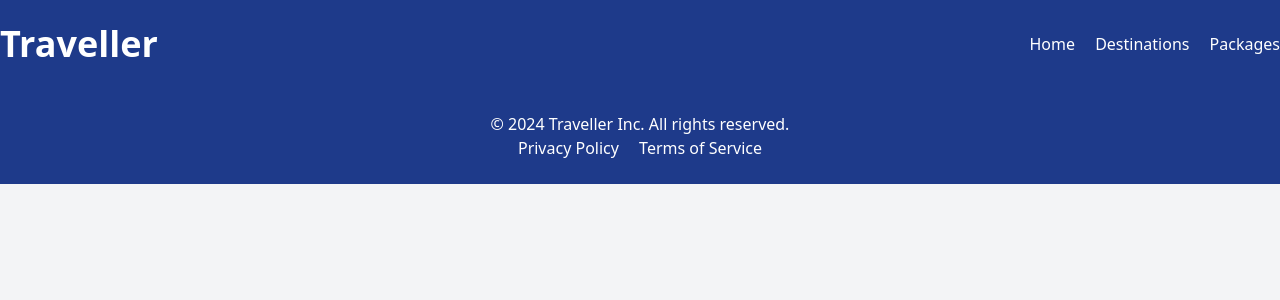
After one commit to jasonirvine76/traveller, a Django app: template templates/base.html in a window 1280 px wide. The commit adds this page. Shown: the top 300 px of the page. Run offline with Django 4.2, Linux system fonts and the light colour scheme; the template is opened without the code that fills it, so the values that code supplies are empty; some libraries are stand-ins or nearby versions.

Commit message:
refactor: create base.html

```diff
--- /dev/null
+++ b/templates/base.html
@@ -0,0 +1,40 @@
+<!DOCTYPE html>
+<html lang="en">
+
+<head>
+    <meta charset="UTF-8">
+    <meta name="viewport" content="width=device-width, initial-scale=1.0">
+    <title>Traveller</title>
+    <script src="https://cdn.tailwindcss.com"></script>
+</head>
+
+<body class="bg-gray-100 text-gray-800">
+    <!-- Header -->
+    <header class="bg-blue-900 text-white py-6">
+        <div class="container mx-auto flex items-center justify-between">
+            <h1 class="text-4xl font-bold">Traveller</h1>
+            <nav class="space-x-4">
+                <a href="/" class="hover:underline">Home</a>
+                <a href="/search" class="hover:underline">Destinations</a>
+                <a href="/package" class="hover:underline">Packages</a>
+            </nav>
+        </div>
+    </header>
+
+    {% block content %}
+    <!-- Put your content here -->
+    {% endblock %}
+
+    <!-- Footer -->
+    <footer class="bg-blue-900 text-white py-6">
+        <div class="container mx-auto text-center">
+            <p>&copy; 2024 Traveller Inc. All rights reserved.</p>
+            <nav class="space-x-4">
+                <a href="/" class="hover:underline">Privacy Policy</a>
+                <a href="/" class="hover:underline">Terms of Service</a>
+            </nav>
+        </div>
+    </footer>
+</body>
+
+</html>
--- a/traveller/settings.py
+++ b/traveller/settings.py
@@ -60,7 +60,7 @@ ROOT_URLCONF = 'traveller.urls'
 TEMPLATES = [
     {
         'BACKEND': 'django.template.backends.django.DjangoTemplates',
-        'DIRS': [],
+        'DIRS': [BASE_DIR / "templates"],  # Add your templates directory
         'APP_DIRS': True,
         'OPTIONS': {
             'context_processors': [
@@ -72,6 +72,7 @@ TEMPLATES = [
         },
     },
 ]
+
 
 WSGI_APPLICATION = 'traveller.wsgi.application'
 
```
Also changed, not shown: homepage/templates/homepage.html (+3 -37 lines).
